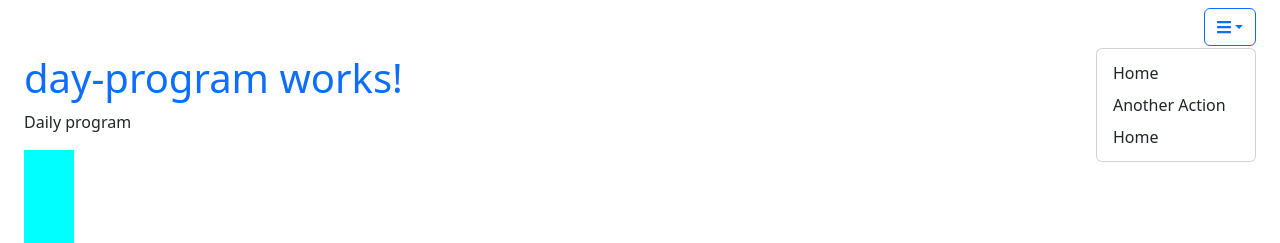
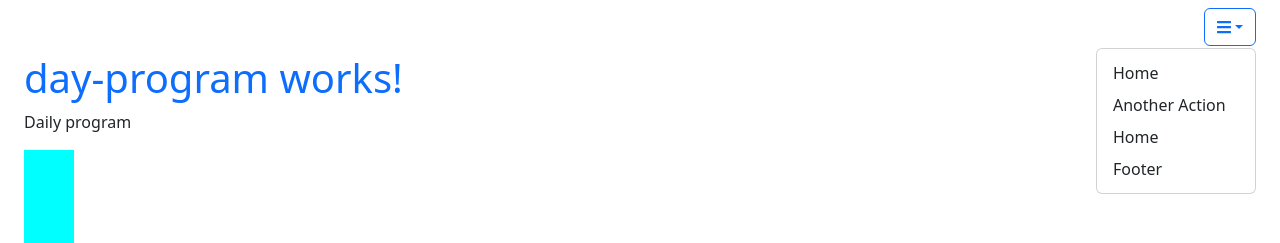
Before and after one commit to FeliciaPompei/wedding-website, an Angular app: page / in a window 1280 px wide. Both pictures are taken after a click on the button 1229 px from the left and 27 px from the top of the page. Shown: the top 243 px of the page. Built offline with nearby package versions, Linux system fonts and the light colour scheme.

Commit message:
test again netlify

```diff
--- a/src/app/app.component.html
+++ b/src/app/app.component.html
@@ -11,6 +11,7 @@
             <a href="#day-program" ngbDropdownItem>Home</a>
             <a href="#location-maps" ngbDropdownItem>Another Action</a>
             <a href="#" ngbDropdownItem>Home</a>
+            <a href="#footer" ngbDropdownItem>Footer</a>
           </nav>
         </div>
       </div>
@@ -21,7 +22,7 @@
   <day-program id="day-program"></day-program>
   <location-maps id="location-maps"></location-maps>
 </body>
-<footer>
+<footer id="footer">
   footer with addition info
 </footer>
 
```
